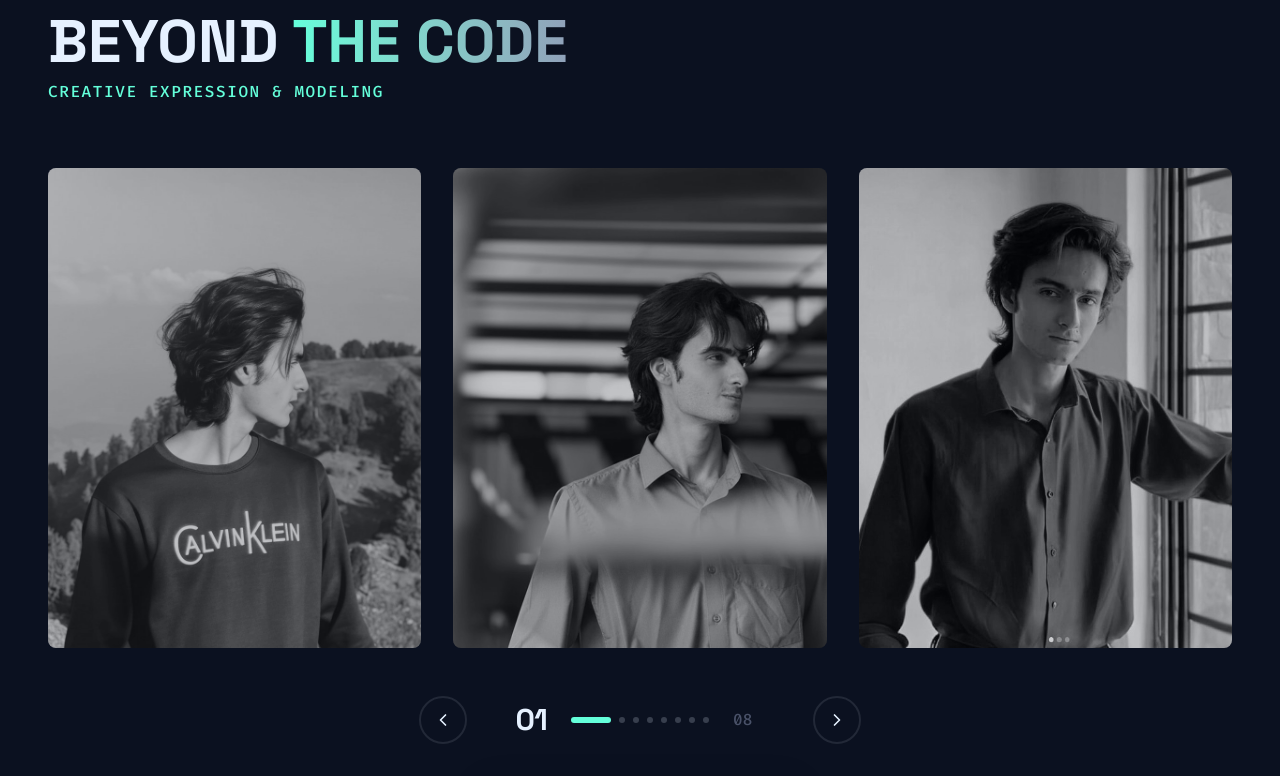
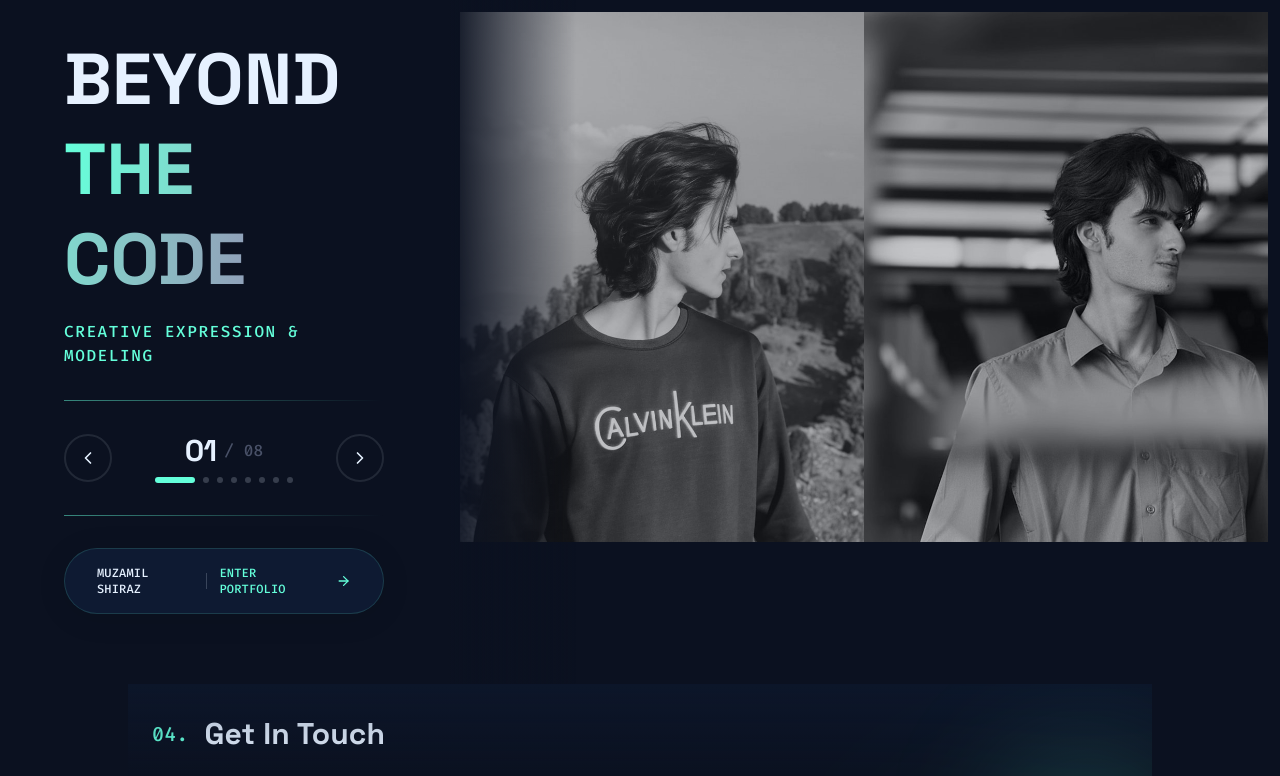
Before and after one commit to muz4miL/updated-portfolio, a Next.js app: page / in a window 1280 px wide. Shown: the part 3180-3956 px from the top of the page. Built offline with nearby package versions, Linux system fonts and the light colour scheme.

Commit message:
feat: Refactor ModelingTeaser with Swiper.js for premium gallery & story card UI, fix hydration issues

```diff
--- a/app/layout.js
+++ b/app/layout.js
@@ -70,6 +70,7 @@ export default function RootLayout({ children }) {
       </head>
 
       <body
+        suppressHydrationWarning={true}
         className={`${spaceGrotesk.variable} ${inter.variable} ${firaCode.variable} bg-navy text-slate antialiased overflow-x-hidden selection:bg-teal selection:text-navy`}
       >
         <ScrollProvider>
--- a/components/sections/ModelingTeaser.jsx
+++ b/components/sections/ModelingTeaser.jsx
@@ -1,14 +1,19 @@
 "use client";
-import React, { useState, useEffect } from "react";
+import React, { useState, useEffect, useRef } from "react";
 import { motion, AnimatePresence } from "framer-motion";
 import Link from "next/link";
 import Image from "next/image";
 import { ArrowRight, ChevronLeft, ChevronRight } from "lucide-react";
+import { Swiper, SwiperSlide } from 'swiper/react';
+import { Autoplay } from 'swiper/modules';
+import 'swiper/css';
 
 const ModelingTeaser = () => {
     const [currentIndex, setCurrentIndex] = useState(0);
     const [isPaused, setIsPaused] = useState(false);
     const [direction, setDirection] = useState(0);
+    const swiperRef = useRef(null);
+    const mobileSwiperRef = useRef(null);
 
     const images = [
         { src: "/modeling/11.png", alt: "Modeling Shot 1" },
@@ -32,120 +37,155 @@ const ModelingTeaser = () => {
     }, [isPaused, images.length]);
 
     const nextSlide = () => {
+        if (swiperRef.current) {
+            swiperRef.current.slideNext();
+        } else {
             setDirection(1);
             setCurrentIndex((prev) => (prev + 1) % images.length);
+        }
     };
 
     const prevSlide = () => {
+        if (swiperRef.current) {
+            swiperRef.current.slidePrev();
+        } else {
             setDirection(-1);
             setCurrentIndex((prev) => (prev - 1 + images.length) % images.length);
+        }
     };
 
     const goToSlide = (index) => {
+        if (swiperRef.current && !swiperRef.current.destroyed) {
+            swiperRef.current.slideToLoop(index);
+        }
+        if (mobileSwiperRef.current && !mobileSwiperRef.current.destroyed) {
+            mobileSwiperRef.current.slideToLoop(index);
+        }
         setDirection(index > currentIndex ? 1 : -1);
         setCurrentIndex(index);
-    };
-
-    const getVisibleImages = () => {
-        const visible = [];
-        for (let i = 0; i < 3; i++) {
-            visible.push(images[(currentIndex + i) % images.length]);
-        }
-        return visible;
     };
 
     const formatNumber = (num) => String(num).padStart(2, '0');
 
     return (
-        <section className="relative min-h-screen bg-navy py-20 md:py-32">
-            <div className="container mx-auto px-6 md:px-12">
-
+        <>
+            {/* Mobile Version - Story Card / Magazine Cover Layout */}
+            <section className="relative md:hidden h-screen bg-navy overflow-hidden flex flex-col">
+                {/* Compact Title at Top */}
                 <motion.div
-                    initial={{ opacity: 0, y: 20 }}
+                    initial={{ opacity: 0, y: -20 }}
                     whileInView={{ opacity: 1, y: 0 }}
                     viewport={{ once: true }}
-                    className="mb-12 md:mb-16"
+                    className="px-6 pt-6 pb-4 relative z-20"
                 >
-                    <h2 className="font-heading text-4xl md:text-6xl font-bold text-white mb-2">
+                    <h2 className="font-heading text-3xl font-bold text-white mb-1 leading-tight">
                         BEYOND <span className="text-transparent bg-clip-text bg-gradient-to-r from-teal to-slate-400">THE CODE</span>
                     </h2>
-                    <p className="font-mono text-teal tracking-widest text-sm md:text-base">
+                    <p className="font-mono text-teal tracking-widest text-xs">
                         CREATIVE EXPRESSION & MODELING
                     </p>
                 </motion.div>
 
-                <div
-                    className="relative"
-                    onMouseEnter={() => setIsPaused(true)}
-                    onMouseLeave={() => setIsPaused(false)}
+                {/* Hero Image Container with Floating Controls */}
+                <div className="flex-1 relative">
+                    <Swiper
+                        modules={[Autoplay]}
+                        spaceBetween={0}
+                        slidesPerView={1}
+                        loop={true}
+                        speed={800}
+                        autoplay={{
+                            delay: 4000,
+                            disableOnInteraction: false,
+                        }}
+                        onSwiper={(swiper) => { mobileSwiperRef.current = swiper; }}
+                        onSlideChange={(swiper) => setCurrentIndex(swiper.realIndex)}
+                        className="h-full w-full"
                     >
-                    <div className="grid grid-cols-1 md:grid-cols-3 gap-6 md:gap-8">
-                        <div className="md:hidden relative h-[70vh] rounded-lg overflow-hidden">
-                            <AnimatePresence initial={false} custom={direction}>
-                                <motion.div
-                                    key={currentIndex}
-                                    custom={direction}
-                                    initial={{ x: direction > 0 ? "100%" : "-100%", opacity: 0 }}
-                                    animate={{ x: 0, opacity: 1 }}
-                                    exit={{ x: direction > 0 ? "-100%" : "100%", opacity: 0 }}
-                                    transition={{
-                                        x: { type: "spring", stiffness: 300, damping: 30 },
-                                        opacity: { duration: 0.2 }
-                                    }}
-                                    className="absolute inset-0 group cursor-pointer"
-                                >
-                                    <Link href="/book">
+                        {images.map((image, idx) => (
+                            <SwiperSlide key={idx} className="h-full w-full">
+                                <Link href="/book" className="block relative w-full h-full">
                                     <Image
-                                            src={images[currentIndex].src}
-                                            alt={images[currentIndex].alt}
+                                        src={image.src}
+                                        alt={image.alt}
                                         fill
-                                            className="object-cover transition-all duration-700 group-hover:scale-105"
+                                        className="object-cover"
+                                        priority={idx === 0}
                                     />
-                                        <div className="absolute inset-0 bg-navy/10 group-hover:bg-transparent transition-all duration-500" />
-                                        <div className="absolute bottom-0 left-0 right-0 p-6 bg-gradient-to-t from-navy/90 to-transparent">
-                                            <p className="font-mono text-xs text-teal text-center tracking-widest">TAP TO VIEW GALLERY</p>
-                                        </div>
+                                    <div className="absolute inset-0 bg-navy/10" />
+                                    {/* Protection gradient for text readability */}
+                                    <div className="absolute bottom-0 left-0 w-full h-40 bg-gradient-to-t from-black/90 via-black/60 to-transparent pointer-events-none z-10" />
                                 </Link>
-                                </motion.div>
-                            </AnimatePresence>
-                        </div>
+                            </SwiperSlide>
+                        ))}
+                    </Swiper>
 
-                        {getVisibleImages().map((img, idx) => (
-                            <div key={`container-${idx}`} className="hidden md:block relative h-[60vh] rounded-lg overflow-hidden">
-                                <AnimatePresence initial={false} custom={direction} mode="popLayout">
-                                    <motion.div
-                                        key={`${currentIndex}-${idx}`}
-                                        custom={direction}
-                                        initial={{ x: direction > 0 ? "100%" : "-100%", opacity: 0 }}
-                                        animate={{ x: 0, opacity: 1 }}
-                                        exit={{ x: direction > 0 ? "-100%" : "100%", opacity: 0 }}
-                                        transition={{
-                                            x: { type: "spring", stiffness: 300, damping: 30 },
-                                            opacity: { duration: 0.2 },
-                                            delay: idx * 0.05
-                                        }}
-                                        className="absolute inset-0 group cursor-pointer"
-                                    >
-                                        <Link href="/book">
-                                            <Image
-                                                src={img.src}
-                                                alt={img.alt}
-                                                fill
-                                                className="object-cover transition-all duration-700 grayscale group-hover:grayscale-0 group-hover:scale-105"
+                    {/* Floating Controls - Clean & Minimal */}
+                    <div className="absolute bottom-0 left-0 right-0 px-6 py-8 z-20 pointer-events-none">
+                        {/* Progress Dots */}
+                        <div className="flex justify-center gap-1.5 mb-4 pointer-events-auto">
+                            {images.map((_, idx) => (
+                                <button
+                                    key={idx}
+                                    onClick={() => goToSlide(idx)}
+                                    className={`h-1 rounded-full transition-all duration-300 ${idx === currentIndex
+                                        ? "w-8 bg-teal"
+                                        : "w-1 bg-white/50"
+                                        }`}
+                                    aria-label={`Go to slide ${idx + 1}`}
                                 />
-                                            <div className="absolute inset-0 bg-navy/20 group-hover:bg-transparent transition-all duration-500" />
-                                            <div className="absolute bottom-0 left-0 right-0 p-6 bg-gradient-to-t from-navy/90 to-transparent opacity-0 group-hover:opacity-100 transition-opacity duration-300">
-                                                <p className="font-mono text-xs text-teal text-center tracking-widest">VIEW GALLERY</p>
-                                            </div>
-                                        </Link>
-                                    </motion.div>
-                                </AnimatePresence>
-                            </div>
                             ))}
                         </div>
 
-                    {/* Desktop: Elegant Single-Line Navigation */}
-                    <div className="hidden md:flex items-center justify-center gap-6 mt-12">
+                        {/* Image Counter */}
+                        <div className="text-center">
+                            <span className="font-mono text-sm text-white font-medium">
+                                {formatNumber(currentIndex + 1)} / {formatNumber(images.length)}
+                            </span>
+                        </div>
+                    </div>
+                </div>
+
+                {/* Fixed CTA Button at Bottom */}
+                <div className="px-6 py-6 bg-gradient-to-t from-navy via-navy to-transparent relative z-20">
+                    <Link href="/book">
+                        <div className="glass-card-strong px-8 py-4 rounded-full flex items-center justify-center gap-3 hover:scale-105 active:scale-95 transition-transform cursor-pointer group w-full">
+                            <span className="font-mono text-sm text-teal group-hover:underline">ENTER PORTFOLIO</span>
+                            <ArrowRight size={18} className="text-teal" />
+                        </div>
+                    </Link>
+                </div>
+            </section>
+
+            {/* Desktop Version - Side-by-Side Gallery Layout */}
+            <section className="hidden md:flex relative h-screen bg-navy overflow-hidden pt-20 box-border">
+                {/* Left Sidebar - Content & Controls (35%) */}
+                <div className="w-[35%] h-full flex flex-col justify-center px-8 lg:px-12 xl:px-16 py-12 relative z-10">
+                    <motion.div
+                        initial={{ opacity: 0, x: -50 }}
+                        whileInView={{ opacity: 1, x: 0 }}
+                        viewport={{ once: true }}
+                        transition={{ duration: 0.6 }}
+                        className="space-y-8"
+                    >
+                        {/* Title Section */}
+                        <div>
+                            <h2 className="font-heading text-5xl lg:text-6xl xl:text-7xl font-bold text-white mb-4 leading-tight">
+                                BEYOND <br />
+                                <span className="text-transparent bg-clip-text bg-gradient-to-r from-teal to-slate-400">
+                                    THE CODE
+                                </span>
+                            </h2>
+                            <p className="font-mono text-teal tracking-widest text-sm lg:text-base">
+                                CREATIVE EXPRESSION & MODELING
+                            </p>
+                        </div>
+
+                        <div className="h-px bg-gradient-to-r from-teal/50 to-transparent"></div>
+
+                        {/* Navigation Controls */}
+                        <div className="space-y-6">
+                            <div className="flex items-center gap-4">
                                 <button
                                     onClick={prevSlide}
                                     className="w-12 h-12 rounded-full border-2 border-white/10 flex items-center justify-center hover:bg-teal/10 hover:border-teal/50 transition-all duration-300"
@@ -154,10 +194,19 @@ const ModelingTeaser = () => {
                                     <ChevronLeft className="text-white" size={20} />
                                 </button>
 
-                        <span className="font-heading text-3xl text-white font-bold tracking-tight min-w-[3.5rem] text-right">
+                                {/* Center Section - Numbers & Dots */}
+                                <div className="flex-1 flex flex-col items-center justify-center gap-2">
+                                    {/* Numbers */}
+                                    <div className="flex items-center gap-2">
+                                        <span className="font-heading text-3xl text-white font-bold tracking-tight">
                                             {formatNumber(currentIndex + 1)}
                                         </span>
+                                        <span className="font-mono text-base text-slate/50">
+                                            / {formatNumber(images.length)}
+                                        </span>
+                                    </div>
 
+                                    {/* Progress Dots */}
                                     <div className="flex gap-2">
                                         {images.map((_, idx) => (
                                             <button
@@ -171,10 +220,7 @@ const ModelingTeaser = () => {
                                             />
                                         ))}
                                     </div>
-
-                        <span className="font-mono text-base text-slate/50 min-w-[3.5rem] text-left">
-                            {formatNumber(images.length)}
-                        </span>
+                                </div>
 
                                 <button
                                     onClick={nextSlide}
@@ -184,73 +230,78 @@ const ModelingTeaser = () => {
                                     <ChevronRight className="text-white" size={20} />
                                 </button>
                             </div>
+                        </div>
 
-                    {/* ENTER PORTFOLIO Button */}
-                    <div className="hidden md:flex justify-center mt-8">
+                        <div className="h-px bg-gradient-to-r from-teal/50 to-transparent"></div>
+
+                        {/* Enter Portfolio Button */}
                         <Link href="/book">
-                            <div className="glass-card-strong px-8 py-3 rounded-full flex items-center gap-3 hover:scale-105 transition-transform cursor-pointer group">
+                            <div className="glass-card-strong px-8 py-4 rounded-full inline-flex items-center gap-3 hover:scale-105 transition-transform cursor-pointer group">
                                 <span className="font-mono text-xs text-white">MUZAMIL SHIRAZ</span>
                                 <span className="w-px h-4 bg-white/20"></span>
-                                <span className="font-mono text-xs text-teal group-hover:underline">ENTER PORTFOLIO</span>
-                                <ArrowRight size={14} className="text-teal" />
-                            </div>
-                        </Link>
-                    </div>
-
-                    {/* Mobile Navigation */}
-                    <div className="flex md:hidden items-center justify-center gap-4 mt-8">
-                        <button
-                            onClick={prevSlide}
-                            className="w-12 h-12 rounded-full border border-white/20 flex items-center justify-center active:bg-white/5 active:border-teal/50 transition-all duration-300"
-                            aria-label="Previous"
-                        >
-                            <ChevronLeft className="text-white" size={20} />
-                        </button>
-
-                        <div className="flex gap-2">
-                            {images.map((_, idx) => (
-                                <button
-                                    key={idx}
-                                    onClick={() => goToSlide(idx)}
-                                    className={`h-1.5 rounded-full transition-all duration-300 ${idx === currentIndex
-                                        ? "w-8 bg-teal"
-                                        : "w-1.5 bg-white/20"
-                                        }`}
-                                    aria-label={`Go to slide ${idx + 1}`}
-                                />
-                            ))}
-                        </div>
-
-                        <button
-                            onClick={nextSlide}
-                            className="w-12 h-12 rounded-full border border-white/20 flex items-center justify-center active:bg-white/5 active:border-teal/50 transition-all duration-300"
-                            aria-label="Next"
-                        >
-                            <ChevronRight className="text-white" size={20} />
-                        </button>
-                    </div>
-
-                    <div className="flex md:hidden justify-center mt-8">
-                        <Link href="/book">
-                            <div className="glass-card-strong px-8 py-4 rounded-full flex items-center gap-3 hover:scale-105 transition-transform cursor-pointer group">
                                 <span className="font-mono text-xs text-teal group-hover:underline">ENTER PORTFOLIO</span>
                                 <ArrowRight size={16} className="text-teal" />
                             </div>
                         </Link>
+                    </motion.div>
+                </div>
+
+                {/* Right Gallery - Swiper with 2 Images Visible (65%) */}
+                <div
+                    className="w-[65%] h-full relative px-3 py-12"
+                    onMouseEnter={() => {
+                        setIsPaused(true);
+                        if (swiperRef.current?.autoplay) swiperRef.current.autoplay.stop();
+                    }}
+                    onMouseLeave={() => {
+                        setIsPaused(false);
+                        if (swiperRef.current?.autoplay) swiperRef.current.autoplay.start();
+                    }}
+                >
+                    {/* The "Vogue Fade" - Blends text section into images */}
+                    <div className="absolute top-0 left-0 h-full w-32 z-10 bg-gradient-to-r from-navy to-transparent pointer-events-none" />
+
+                    {/* Swiper Carousel - Film Strip Effect */}
+                    <div className="h-[85%] w-full relative z-0">
+                        <Swiper
+                            modules={[Autoplay]}
+                            spaceBetween={0}
+                            slidesPerView={2}
+                            centeredSlides={false}
+                            loop={true}
+                            speed={800}
+                            autoplay={{
+                                delay: 4000,
+                                disableOnInteraction: false,
+                            }}
+                            onSwiper={(swiper) => { swiperRef.current = swiper; }}
+                            onSlideChange={(swiper) => setCurrentIndex(swiper.realIndex)}
+                            className="w-full h-full"
+                        >
+                            {images.map((image, idx) => (
+                                <SwiperSlide key={idx} className="h-full">
+                                    <div className="relative w-full h-full">
+                                        <Link href="/book" className="block relative w-full h-full group cursor-pointer">
+                                            <Image
+                                                src={image.src}
+                                                alt={image.alt}
+                                                fill
+                                                className="object-cover transition-all duration-700 grayscale group-hover:grayscale-0 group-hover:scale-105"
+                                                priority={idx < 2}
+                                            />
+                                            <div className="absolute inset-0 bg-navy/20 group-hover:bg-transparent transition-all duration-500" />
+                                            <div className="absolute bottom-0 left-0 right-0 p-6 bg-gradient-to-t from-navy/90 to-transparent opacity-0 group-hover:opacity-100 transition-opacity duration-300">
+                                                <p className="font-mono text-xs text-teal text-center tracking-widest">VIEW GALLERY</p>
+                                            </div>
+                                        </Link>
+                                    </div>
+                                </SwiperSlide>
+                            ))}
+                        </Swiper>
                     </div>
                 </div>
-
-            </div>
-
-            {/* Premium Diagonal Transition Bridge */}
-            <div className="absolute bottom-0 left-0 right-0 h-32 pointer-events-none">
-                <div className="absolute inset-0 bg-gradient-to-b from-transparent via-navy/50 to-lightNavy"></div>
-                <svg className="absolute bottom-0 w-full h-24" viewBox="0 0 1200 120" preserveAspectRatio="none">
-                    <path d="M0,0 L1200,60 L1200,120 L0,120 Z" fill="#0A192F" opacity="0.5"></path>
-                    <path d="M0,20 L1200,80 L1200,120 L0,120 Z" fill="#112240" opacity="0.8"></path>
-                </svg>
-            </div>
             </section>
+        </>
     );
 };
 
--- a/package.json
+++ b/package.json
@@ -14,7 +14,8 @@
     "next": "16.0.3",
     "react": "19.2.0",
     "react-dom": "19.2.0",
-    "react-icons": "^5.5.0"
+    "react-icons": "^5.5.0",
+    "swiper": "^12.0.3"
   },
   "devDependencies": {
     "@tailwindcss/postcss": "^4",
```
Also changed, not shown: components/icons/LaptopIcon.jsx (+0 -21 lines), 1 other file (tests, documents, lock files or other folders). Lines whose indentation alone changed are shown as unchanged.
